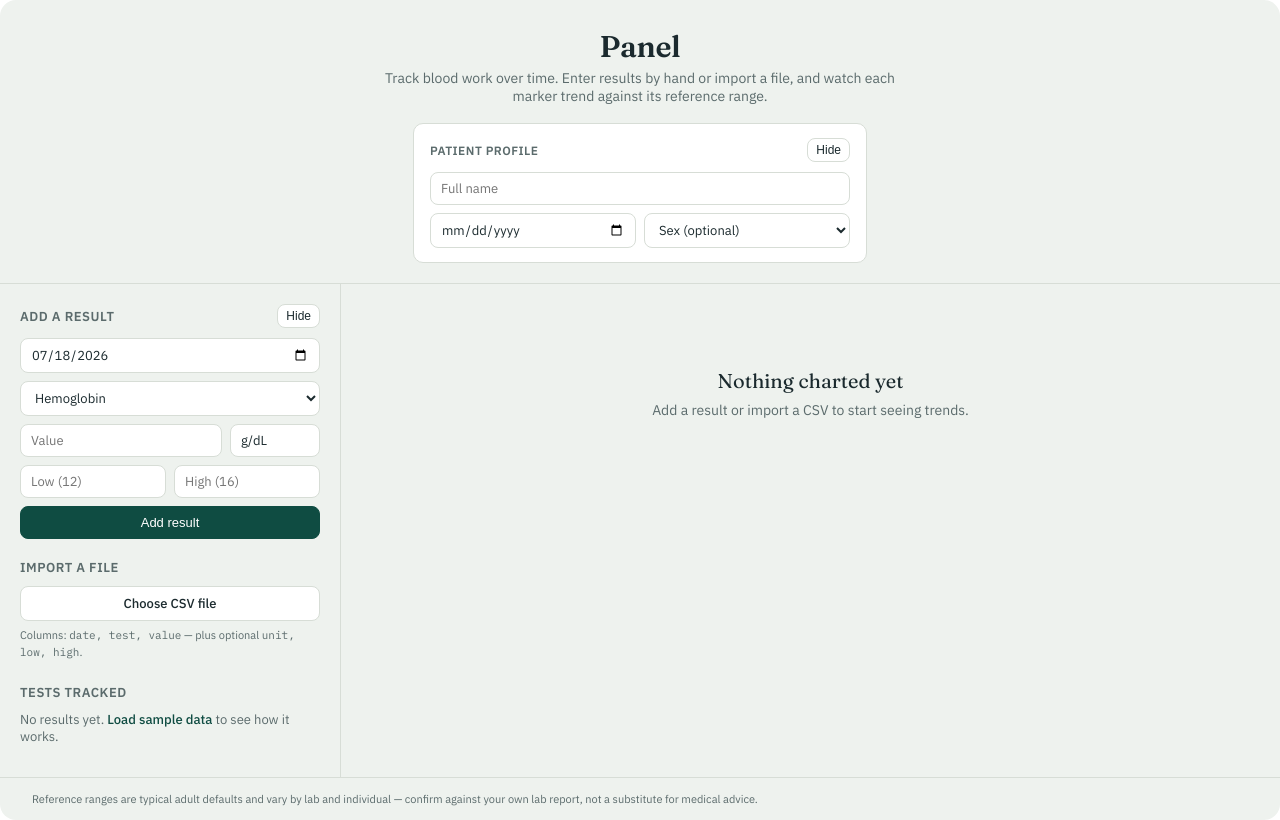
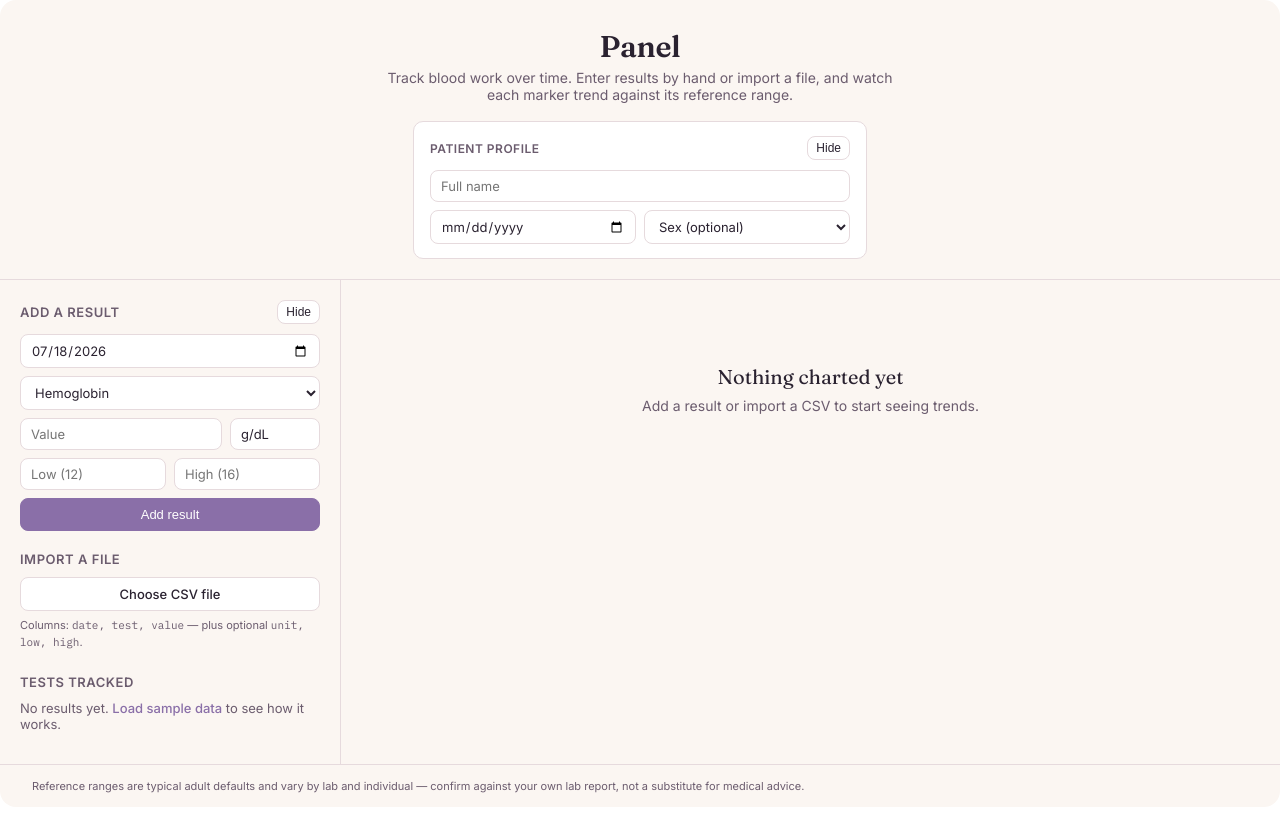
Before and after one commit to tempeststea/Panel, a React (Vite) app: page / in a window 1280 px wide. Built offline with nearby package versions, Linux system fonts and the light colour scheme.

Commit message:
Add files via upload

```diff
--- a/src/Panel.jsx
+++ b/src/Panel.jsx
@@ -3,19 +3,19 @@ import { LineChart, Line, XAxis, YAxis, CartesianGrid, Tooltip, Legend, Responsi
 import Papa from 'papaparse';
 
 const COLORS = {
-  ink: '#1B2A2E',
-  inkSoft: '#5B6B6C',
-  paper: '#EEF2EE',
+  ink: '#2A2230',
+  inkSoft: '#6B5C6E',
+  paper: '#FBF6F2',
   card: '#FFFFFF',
-  border: '#D7DDD6',
-  teal: '#1F7A6C',
-  tealDark: '#0F4C42',
-  tealSoft: 'rgba(31,122,108,0.14)',
+  border: '#E6DADD',
+  teal: '#C3AEDD',
+  tealDark: '#8A6FA8',
+  tealSoft: 'rgba(138,111,168,0.14)',
   red: '#B23A32',
   redSoft: 'rgba(178,58,50,0.10)',
   amber: '#B4791A',
   amberSoft: 'rgba(180,121,26,0.12)',
-  overlay: ['#0F4C42', '#6B5B95', '#3D6E8C', '#946B2D', '#8C3D5B', '#4C6B3D'],
+  overlay: ['#8A6FA8', '#D98CA0', '#4A3355', '#B9A8D9', '#946B2D', '#5B3A5E'],
 };
 
 const TEST_LIBRARY = {
@@ -290,16 +290,16 @@ export default function Panel() {
 
   if (!loaded) {
     return (
-      <div style={{ fontFamily: "'IBM Plex Sans', system-ui, sans-serif", background: COLORS.paper, color: COLORS.inkSoft, minHeight: '300px', display: 'flex', alignItems: 'center', justifyContent: 'center', borderRadius: 16, fontSize: 14 }}>
+      <div style={{ fontFamily: "'Inter', system-ui, sans-serif", background: COLORS.paper, color: COLORS.inkSoft, minHeight: '300px', display: 'flex', alignItems: 'center', justifyContent: 'center', borderRadius: 16, fontSize: 14 }}>
         Loading your saved results…
       </div>
     );
   }
 
   return (
-    <div style={{ fontFamily: "'IBM Plex Sans', system-ui, sans-serif", background: COLORS.paper, color: COLORS.ink, minHeight: '600px', padding: '0', borderRadius: 16 }}>
+    <div style={{ fontFamily: "'Inter', system-ui, sans-serif", background: COLORS.paper, color: COLORS.ink, minHeight: '600px', padding: '0', borderRadius: 16 }}>
       <style>{`
-        @import url('https://fonts.googleapis.com/css2?family=Fraunces:opsz,wght@9..144,400;9..144,500;9..144,600&family=IBM+Plex+Sans:wght@400;500;600&family=IBM+Plex+Mono:wght@400;500&display=swap');
+        @import url('https://fonts.googleapis.com/css2?family=Fraunces:opsz,wght@9..144,400;9..144,500;9..144,600&family=Inter:wght@400;500;600&family=IBM+Plex+Mono:wght@400;500&display=swap');
         .panel-h1 { font-family: 'Fraunces', serif; }
         .panel-num { font-family: 'IBM Plex Mono', monospace; }
         .panel-btn { cursor: pointer; border: 1px solid ${COLORS.border}; background: ${COLORS.card}; border-radius: 8px; padding: 8px 14px; font-size: 13px; font-weight: 500; color: ${COLORS.ink}; }
```
